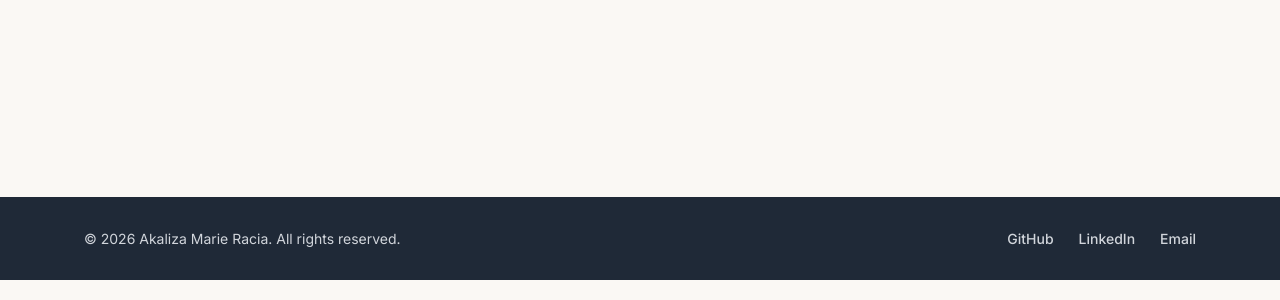
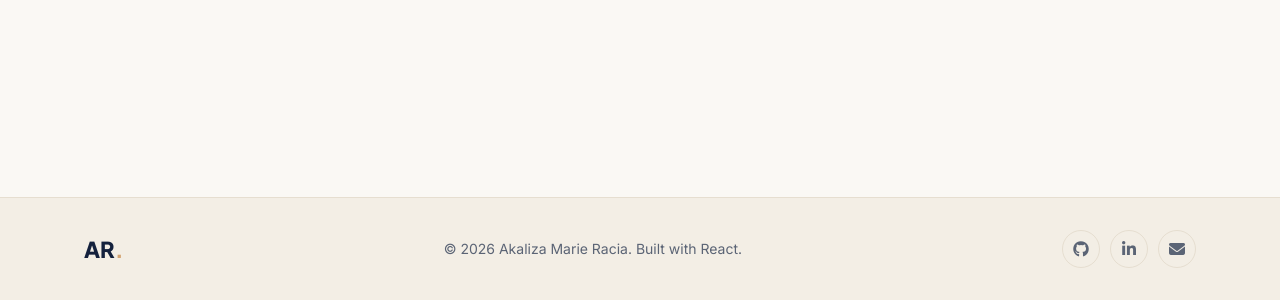
Before and after one commit to Racia22/AkalizaRacia, a React (Create React App) app: page / in a window 1280 px wide. Shown: the part 5779-6079 px from the top of the page. Built offline with nearby package versions, Linux system fonts and the light colour scheme.

Commit message:
Restyle footer with icon links
Add the logo and icon buttons for GitHub, LinkedIn and email.

```diff
--- a/src/components/Footer.js
+++ b/src/components/Footer.js
@@ -9,11 +9,18 @@ function Footer() {
     <footer className="footer">
       <div className="container">
         <div className="footer-content">
-          <p>&copy; {currentYear} {portfolioData.name}. All rights reserved.</p>
+          <a href="#home" className="footer-logo">AR<span>.</span></a>
+          <p>&copy; {currentYear} {portfolioData.name}. Built with React.</p>
           <div className="footer-links">
-            <a href={portfolioData.social.github} target="_blank" rel="noopener noreferrer">GitHub</a>
-            <a href={portfolioData.social.linkedin} target="_blank" rel="noopener noreferrer">LinkedIn</a>
-            <a href={`mailto:${portfolioData.social.email}`}>Email</a>
+            <a href={portfolioData.social.github} target="_blank" rel="noopener noreferrer" aria-label="GitHub">
+              <i className="fab fa-github"></i>
+            </a>
+            <a href={portfolioData.social.linkedin} target="_blank" rel="noopener noreferrer" aria-label="LinkedIn">
+              <i className="fab fa-linkedin-in"></i>
+            </a>
+            <a href={`mailto:${portfolioData.social.email}`} aria-label="Email">
+              <i className="fas fa-envelope"></i>
+            </a>
           </div>
         </div>
       </div>
--- a/src/styles/Footer.css
+++ b/src/styles/Footer.css
@@ -1,15 +1,8 @@
 /* Footer */
 .footer {
-  background-color: #1f2937;
-  color: white;
-  padding: 30px 0;
-  text-align: center;
-  border-top: 1px solid var(--border-color);
-}
-
-.dark-mode .footer {
-  background-color: #111827;
-  color: #f9fafb;
+  padding: 32px 0;
+  background-color: var(--bg-alt);
+  border-top: 1px solid var(--border);
 }
 
 .footer-content {
@@ -17,56 +10,54 @@
   justify-content: space-between;
   align-items: center;
   flex-wrap: wrap;
-  gap: 20px;
+  gap: 16px;
+}
+
+.footer-logo {
+  font-family: var(--font-heading);
+  font-size: 22px;
+  font-weight: 800;
+  color: var(--text);
+  text-decoration: none;
+}
+
+.footer-logo span {
+  color: var(--gold);
 }
 
 .footer p {
-  color: #d1d5db;
   font-size: 14px;
-}
-
-.dark-mode .footer p {
-  color: #9ca3af;
+  color: var(--muted);
 }
 
 .footer-links {
   display: flex;
-  gap: 25px;
+  gap: 10px;
 }
 
 .footer-links a {
-  color: #d1d5db;
+  width: 38px;
+  height: 38px;
+  display: flex;
+  align-items: center;
+  justify-content: center;
+  border-radius: 50%;
+  color: var(--muted);
+  border: 1px solid var(--border);
   text-decoration: none;
-  font-size: 14px;
-  transition: all 0.3s ease;
-  font-weight: 500;
-}
-
-.dark-mode .footer-links a {
-  color: #9ca3af;
+  transition: color 0.2s ease, border-color 0.2s ease, transform 0.2s ease;
 }
 
 .footer-links a:hover {
-  color: var(--primary-color);
-  transform: translateY(-2px);
+  color: var(--text);
+  border-color: var(--gold);
+  transform: translateY(-3px);
 }
 
 /* Responsive */
-@media (max-width: 768px) {
+@media (max-width: 600px) {
   .footer-content {
-    justify-content: center;
-    gap: 15px;
-  }
-
-  .footer p {
-    width: 100%;
-  }
-
-  .footer-links {
-    gap: 15px;
-  }
-
-  .footer-links a {
-    font-size: 12px;
+    flex-direction: column;
+    text-align: center;
   }
 }
```
